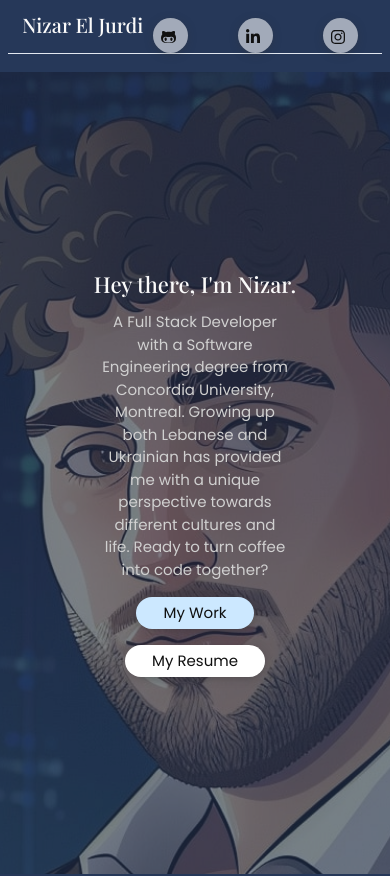
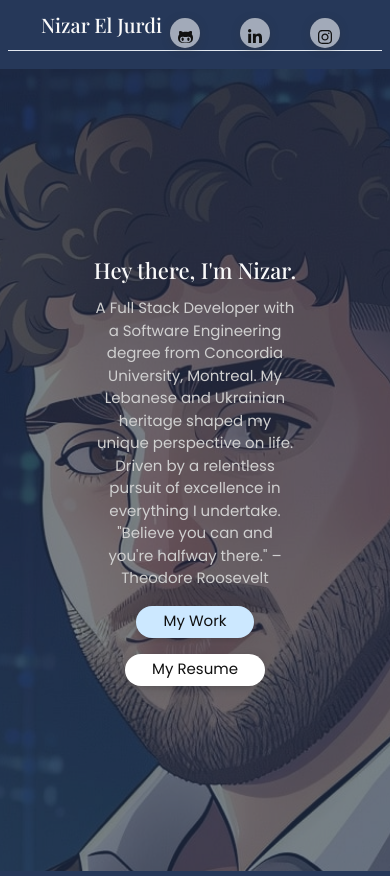
Before and after one commit to Torious/Portfolio, a Next.js app: page / in a window 390 px wide. Shown: the top 876 px of the page. Built offline with nearby package versions, Linux system fonts and the light colour scheme.

Commit message:
v5 - final touches

```diff
--- a/Components/HomePage.js
+++ b/Components/HomePage.js
@@ -28,6 +28,8 @@ const HomePage = ({ currentTheme }) => {
             <div className={styles.homeheading} style={{ backgroundColor: currentTheme.secondary }}>
                 <h1 className={styles.heading}>{userinfo.greeting.title}</h1>
                 <h2 className={styles.subheading} style={{ color: currentTheme.subtext }}>{userinfo.greeting.subtitle}</h2>
+
+                <h2 className={styles.subheading} style={{ color: currentTheme.subtext }}>"Believe you can and you're halfway there." – Theodore Roosevelt</h2>
                 <button
                     onClick={handleScrollToWork}
                     className={styles.cta1}
@@ -46,6 +48,7 @@ const HomePage = ({ currentTheme }) => {
                 >
                     My Resume
                 </a>
+
             </div>
             <div id="skills" className={styles.homeSkillSection} style={{ backgroundColor: currentTheme.secondary }}>
                 <Skills currentTheme={currentTheme} />
--- a/Constants/userinfo.js
+++ b/Constants/userinfo.js
@@ -20,7 +20,7 @@ export const userinfo = {
     greeting: {
         //this text goes on your landing page
         title: "Hey there, I'm Nizar.",
-        subtitle: "A Full Stack Developer with a Software Engineering degree from Concordia University, Montreal. Growing up both Lebanese and Ukrainian has provided me with a unique perspective towards different cultures and life. Ready to turn coffee into code together?"
+        subtitle: "A Full Stack Developer with a Software Engineering degree from Concordia University, Montreal. My Lebanese and Ukrainian heritage shaped my unique perspective on life. Driven by a relentless pursuit of excellence in everything I undertake."
     },
     capabilities: [
         //this text goes on your home page in table format.
--- a/styles/Contact.module.css
+++ b/styles/Contact.module.css
@@ -36,10 +36,10 @@
 }
 
 .socialIconDiv{
-  width: 20%;
+  width: 25%;
   display: flex;
   justify-content: center;
-  gap: 50px;
+  gap: 40px;
   position:relative;
   top: 10px;
 }
@@ -71,12 +71,12 @@
   }
 
   .socialIconDiv{
-    width: 60%;
+    width: 50%;
   }
 
   .socialIcon{
-    height: 35px;
-    width: 35px;
+    height: 30px;
+    width: 30px;
     padding: 0.5rem;
     border-radius: 50%;
   }
--- a/styles/Home.module.css
+++ b/styles/Home.module.css
@@ -37,7 +37,7 @@
 .subheading{
   position: relative;
   font-size: 24px;
-  width: 60%;
+  width: 65%;
 }
 
 .cta1{
```
